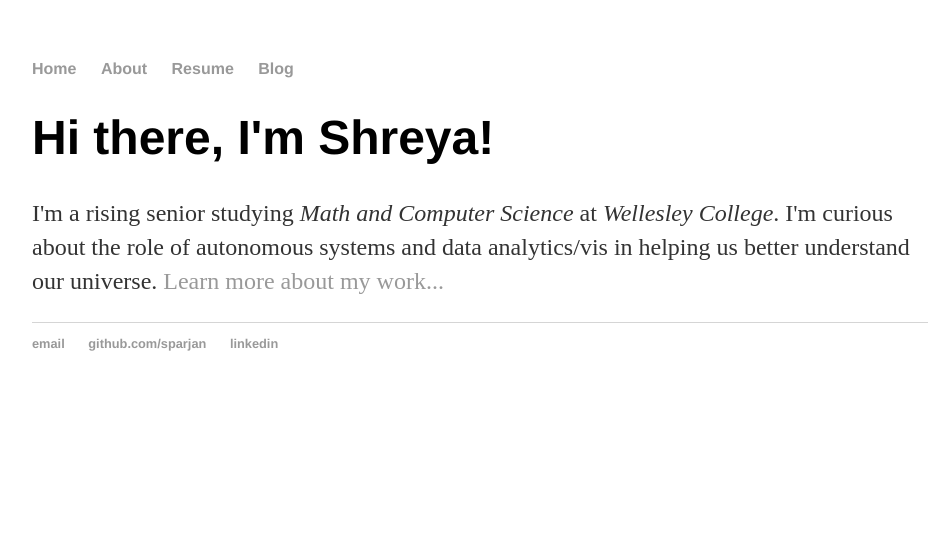
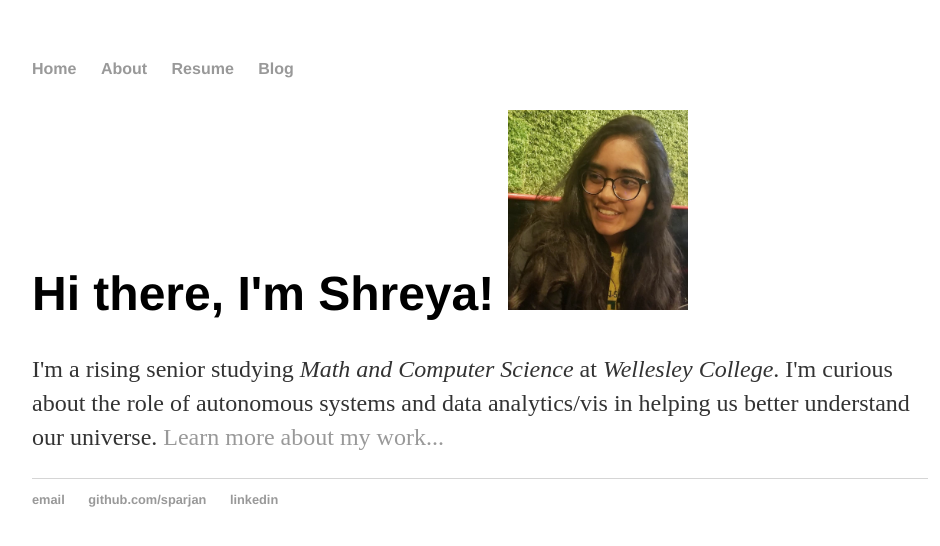
Before and after one commit to sparjan/site, a Jekyll site: the page built from index.html, in a window 1280 px wide. Shown: the top 546 px of the page, without its empty margins (160-1100 px from the left). Built offline with Jekyll 4.4.1, drawn with Linux system fonts in a browser that asks for light colours.

Commit message:
Update index.html

```diff
--- a/index.html
+++ b/index.html
@@ -3,6 +3,6 @@ layout: default
 title: Shreya Parjan
 ---
 <div class="blurb">
-	<h1>Hi there, I'm Shreya!</h1>
+	<h1>Hi there, I'm Shreya! <img src="Pics/sp-casual.png" width="180" height="200" alt="sparjan" /></h1>
 	<p>I'm a rising senior studying <em>Math and Computer Science</em> at <em>Wellesley College</em>. I'm curious about the role of autonomous systems and data analytics/vis in helping us better understand our universe. <a href="/about">Learn more about my work...</a></p>
 </div><!-- /.blurb -->
```
